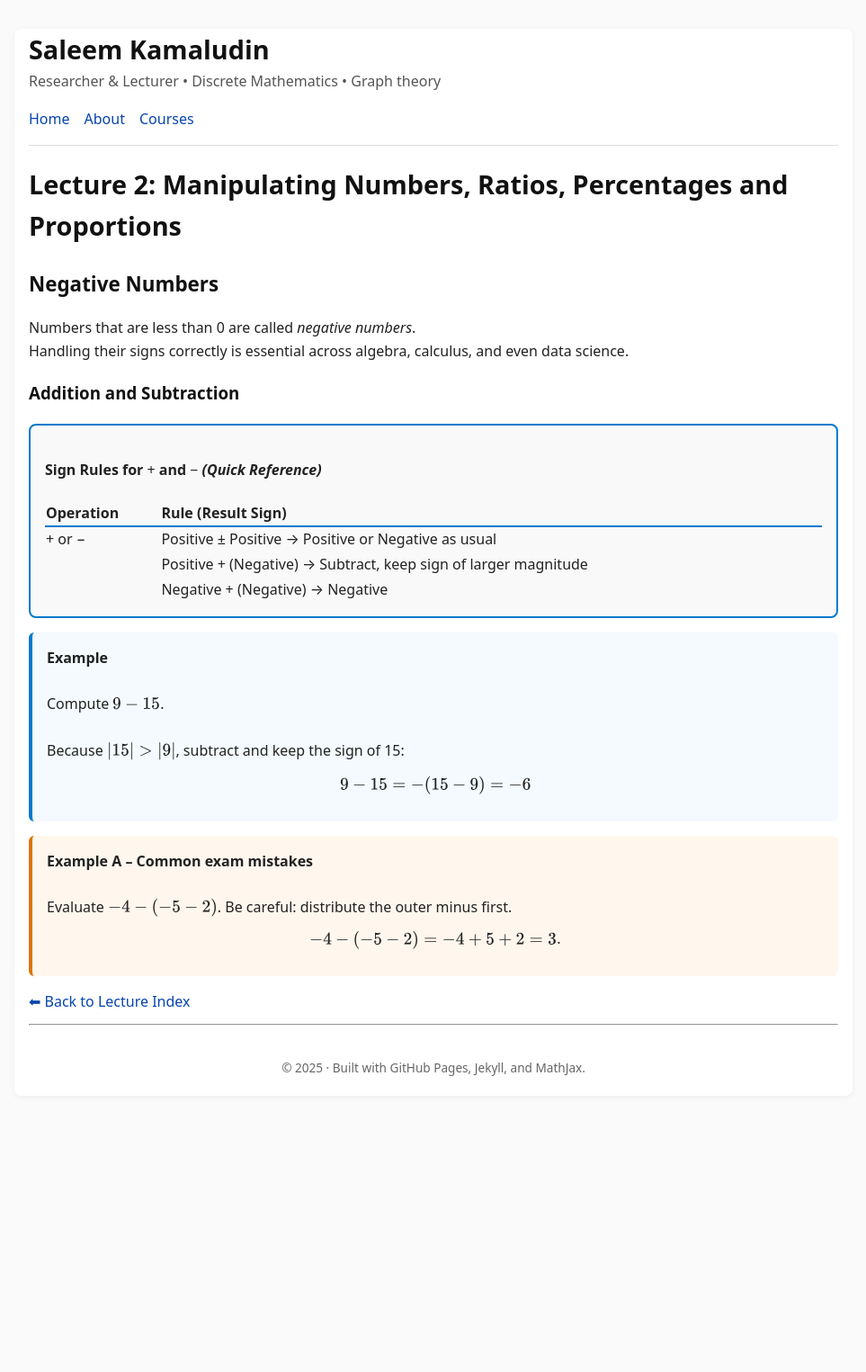
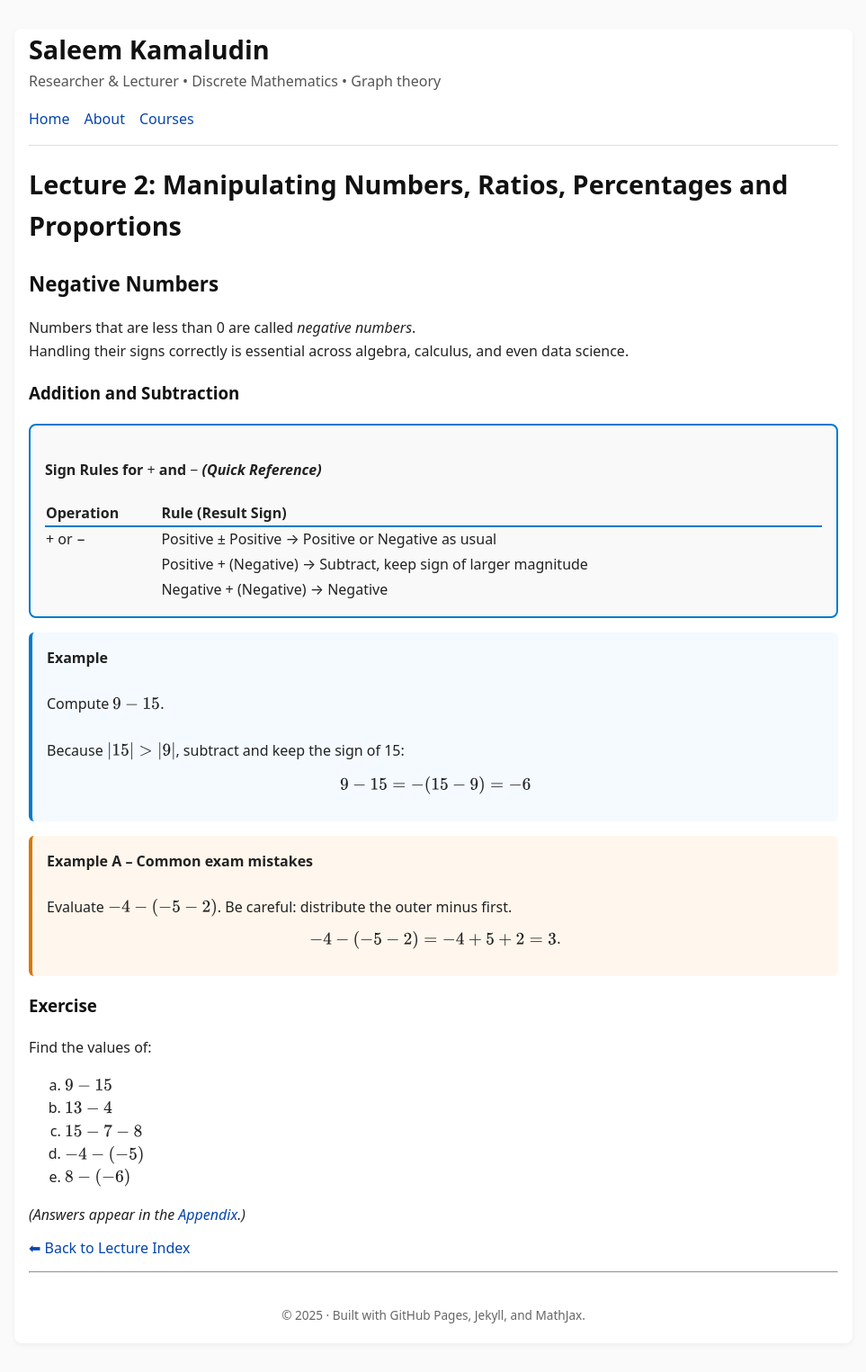
Before and after one commit to SaleemKamaludin/SaleemKamaludin.github.io, a Jekyll site: the page built from courses/math-1115/lecture-notes/lecture2.md, in a window 1280 px wide. Shown: the whole page at 90% size, without its empty margins (158-1121 px from the left). Built offline with Jekyll 4.4.1, drawn with Linux system fonts in a browser that asks for light colours; before the commit the page ends 1250 px from its top, so only the background shows below that.

Commit message:
Add exercise questions to lecture2.md

```diff
--- a/courses/math-1115/lecture-notes/lecture2.md
+++ b/courses/math-1115/lecture-notes/lecture2.md
@@ -55,4 +55,45 @@ Handling their signs correctly is essential across algebra, calculus, and even d
 
 
 
+
+
+
+
+
+
+
+
+
+
+
+
+<h3 id="ex-neg1">Exercise</h3>
+<p>Find the values of:</p>
+<ol type="a">
+  <li>\(9 - 15\)</li>
+  <li>\(13 - 4\)</li>
+  <li>\(15 - 7 - 8\)</li>
+  <li>\(-4 - (-5)\)</li>
+  <li>\(8 - (-6)\)</li>
+</ol>
+<p><em>(Answers appear in the <a href="#answers">Appendix</a>.)</em></p>
+
+
+
+
+
+
+
+
+
+
+
+
+
+
+
+
+
+
+
 [⬅ Back to Lecture Index]({{ '/courses/math-1115/lecture-notes/' | relative_url }})
```
